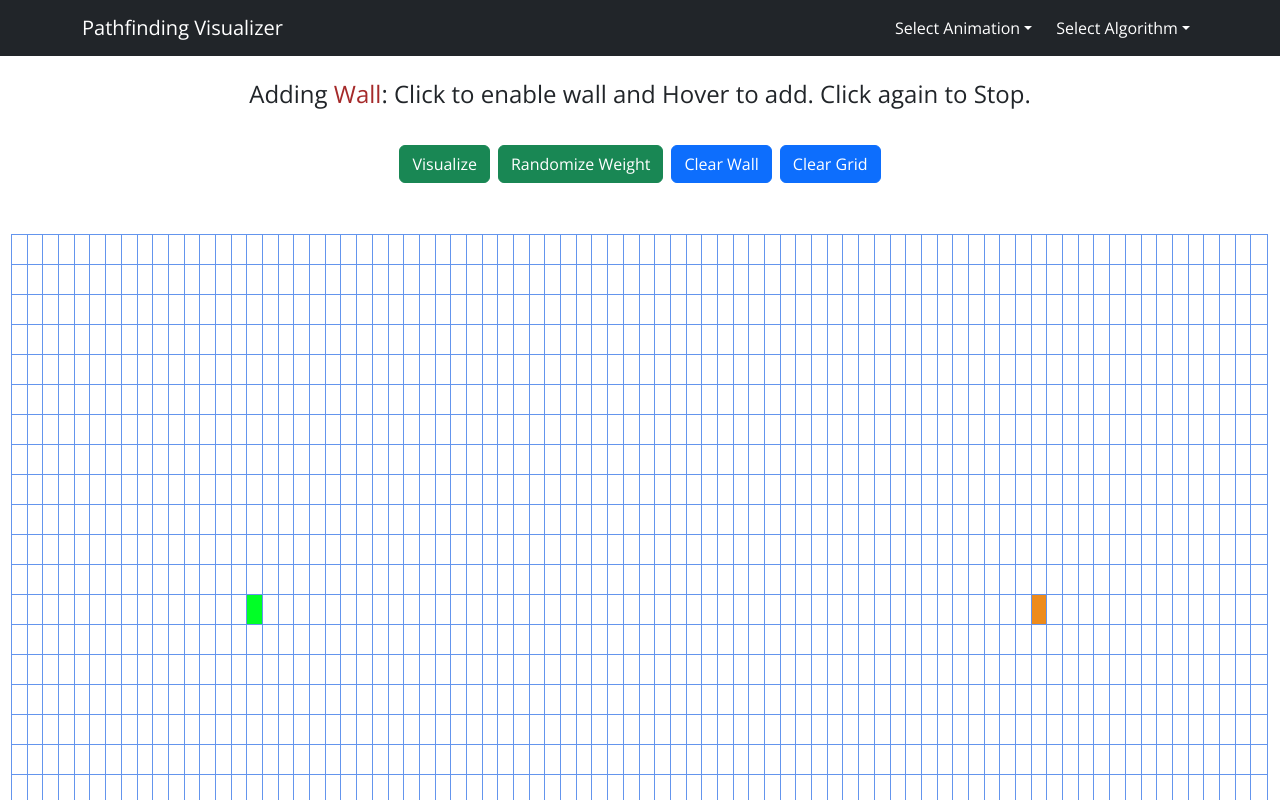
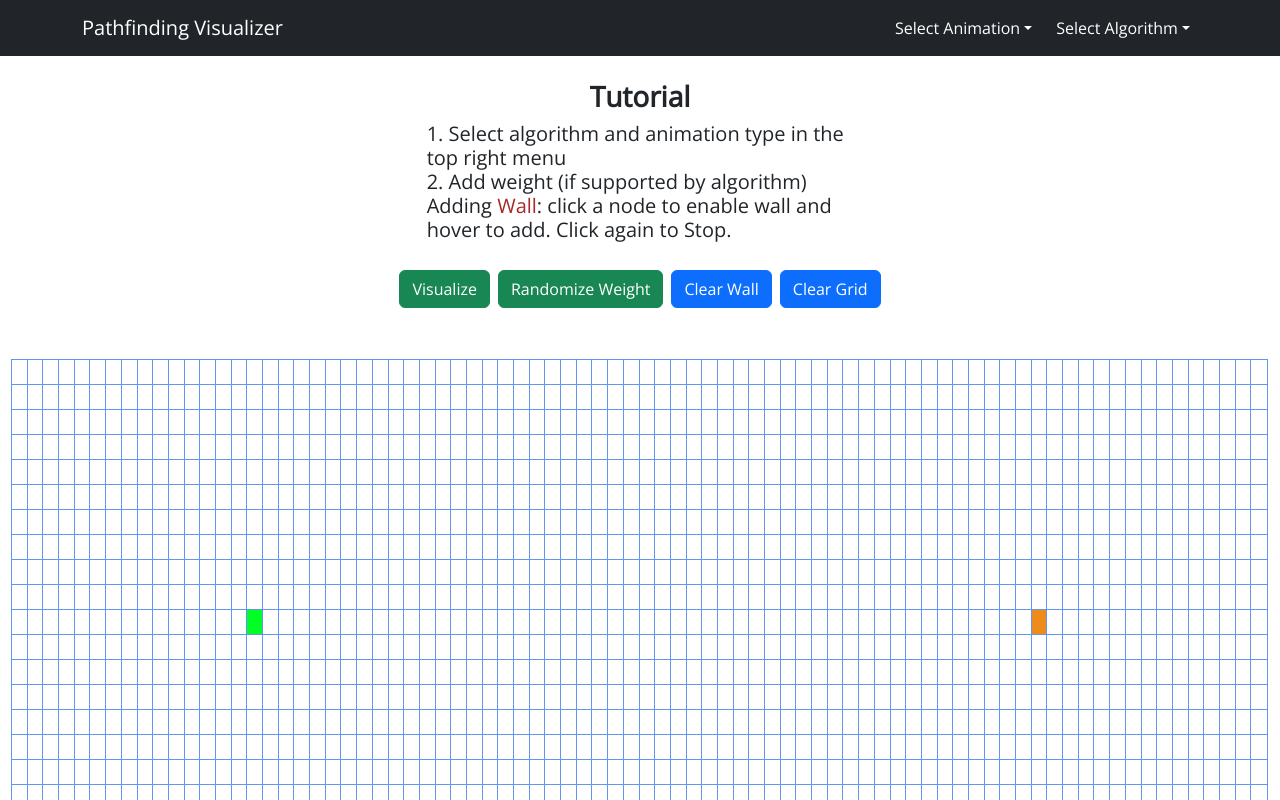
Before and after one commit to KentV12/algorithm_visualizer_react, a React (Create React App) app: page / in a window 1280 px wide. Shown: the top 800 px of the page. Built offline with nearby package versions, Linux system fonts and the light colour scheme.

Commit message:
added user tutorial. optimized for 1080p screen

```diff
--- a/src/App.js
+++ b/src/App.js
@@ -13,10 +13,10 @@ function App() {
   const [curAnim, setAnim] = useState("");
 
   const grid = [];
-  const rows = 25;
+  const rows = 20;
   const cols = 80;
-  const start = [12, 15];
-  const end = [12, 65];
+  const start = [10, 15];
+  const end = [10, 65];
 
   // reset grid
   const clearGrid = () => {
@@ -113,11 +113,17 @@ function App() {
           selectAlgorithm={selectAlgorithm}
           selectAnimation={selectAnimation}
         />
-        <div className="py-4">
-          <h4>
-            Adding <span style={{ color: "brown" }}>Wall</span>: Click to enable
-            wall and Hover to add. Click again to Stop.
-          </h4>
+        <div className="mt-4">
+          <h3 className="fw-bold">Tutorial</h3>
+        </div>
+
+        <div className="col-4 mx-auto text-start mb-4">
+          <h5>
+            1. Select algorithm and animation type in the top right menu <br />
+            2. Add weight (if supported by algorithm) <br />
+            Adding <span style={{ color: "brown" }}>Wall</span>: click a node to
+            enable wall and hover to add. Click again to Stop.
+          </h5>
         </div>
 
         <button
--- a/src/index.css
+++ b/src/index.css
@@ -53,7 +53,7 @@ body {
   height: calc((100% / 13)); */
 
   width: calc((100% / 80));
-  height: 30px;
+  height: 25px;
 
   /* box-shadow: -1px -1px #000;
   box-shadow: 1px 1px #000; */
```
